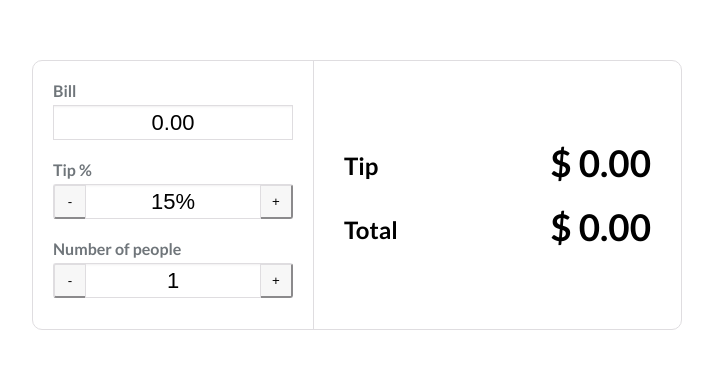
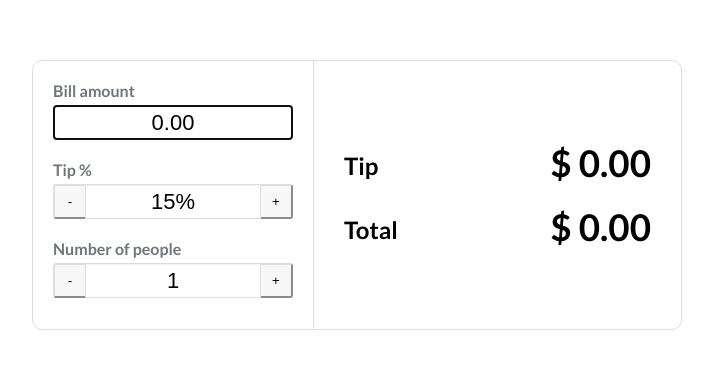
Before and after one commit to hannaharnett/tip-calculator, a plain HTML site: page index.html in a window 1280 px wide. Shown: the part 205-574 px from the top of the page, without its empty margins (283-996 px from the left). Drawn offline with Linux system fonts and the light colour scheme.

Commit message:
Improve accessibility; add labels, update markup

```diff
--- a/calculator.js
+++ b/calculator.js
@@ -1,12 +1,17 @@
 var bill = 0.0;
 var oldBill;
+var billInput = document.getElementById("bill");
 var numOfPeople = 1;
+var numOfPeopleInput = document.getElementById("num-of-people");
 var oldNumOfPeople;
 var percentage = 15;
 var oldPercentage;
+var percentageInput = document.getElementById("percentage");
 var totalTip;
 var tipPerPerson;
 var totalWithTip;
+
+billInput.focus();
 
 function isItNaN(value, oldValue) {
   return isNaN(value) ? oldValue : value;
@@ -14,17 +19,17 @@ function isItNaN(value, oldValue) {
 
 function billAmount() {
   bill = isItNaN(bill, oldBill);
-  document.getElementById("bill").value = bill.toFixed(2);
+  billInput.value = bill.toFixed(2);
 }
 
 function tip() {
   percentage = isItNaN(percentage, oldPercentage);
-  document.getElementById("percentage").value = `${percentage}%`;
+  percentageInput.value = `${percentage}%`;
 }
 
 function split() {
   numOfPeople = isItNaN(numOfPeople, oldNumOfPeople);
-  document.getElementById("num-of-people").value = `${numOfPeople}`;
+  numOfPeopleInput.value = `${numOfPeople}`;
 }
 
 function calculate() {
--- a/index.html
+++ b/index.html
@@ -3,6 +3,7 @@
   <head>
     <meta charset="UTF-8" />
     <meta name="viewport" content="width=device-width, initial-scale=1.0" />
+    <meta name="description" content="A tip calculator that let's you divide tip amount between a set amount of people.">
     <link rel="stylesheet" href="styles.css" />
     <link
       href="https://fonts.googleapis.com/css2?family=Lato:wght@700&display=swap"
@@ -10,16 +11,16 @@
     />
     <title>TIPS</title>
   </head>
-  <div class="container">
-    <!-- <h1>TIPS</h1> -->
+  <body>
+    <main class="container">
 
-    <div class="calculator">
-      <p class="faded">Bill</p>
+      <section class="calculator">
+        <label for="bill" class="faded">Bill amount</label>
         <div class="input-div">
           <input id="bill" class="lg-input" type="text" autocomplete="off" />
         </div>
 
-      <p class="faded">Tip %</p>
+        <label for="percentage" class="faded">Tip %</label>
         <div class="input-div">
           <div class="btn-div"><button id="minus-percent">-</button></div>
           <input
@@ -31,7 +32,7 @@
           <div class="btn-div"><button id="add-percent">+</button></div>
         </div>
 
-      <p class="faded">Number of people</p>
+        <label for="num-of-people" class="faded">Number of people</label>
         <div class="input-div">
           <div class="btn-div"><button id="minus-people">-</button></div>
           <input
@@ -42,9 +43,9 @@
           />
           <div class="btn-div"><button id="add-people">+</button></div>
         </div>
-    </div>
+      </section>
       <!-------------->
-    <div class="result">
+      <section class="result">
         <div class="resultHalf">
           <div class="tipAndTotal">
             <h2>Tip</h2>
@@ -59,8 +60,8 @@
           </div>
           <h1 id="result-total">$0.00</h1>
         </div>
-    </div>
-  </div>
-  <body></body>
+      </section>
+    </main>
+  </body>
   <script type="text/javascript" src="calculator.js"></script>
 </html>
--- a/styles.css
+++ b/styles.css
@@ -75,7 +75,7 @@ h1 {
 .input-div {
   display: flex;
   width: 240px;
-  margin-bottom: 20px;
+  margin: 5px 0 20px 0;
   transition: all 0.5s ease;
 }
 
```
Lines whose indentation alone changed are shown as unchanged.
